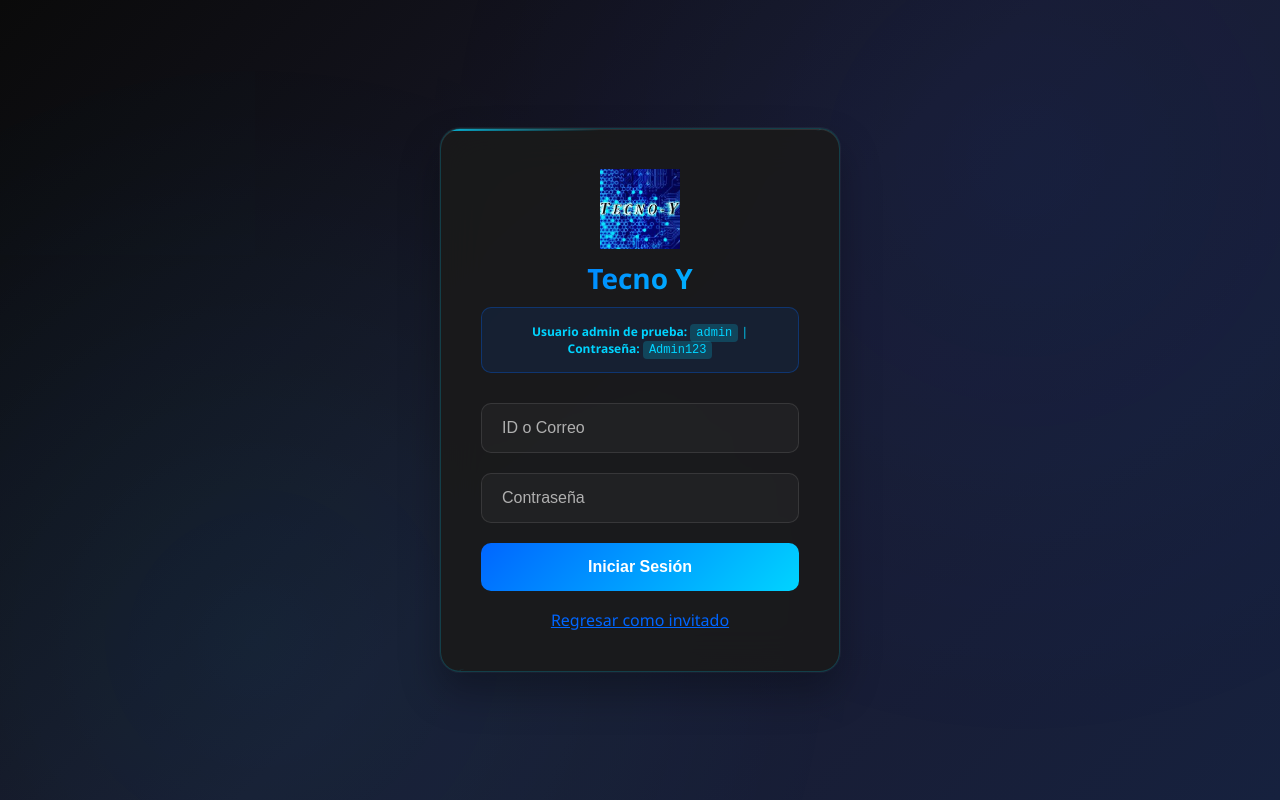
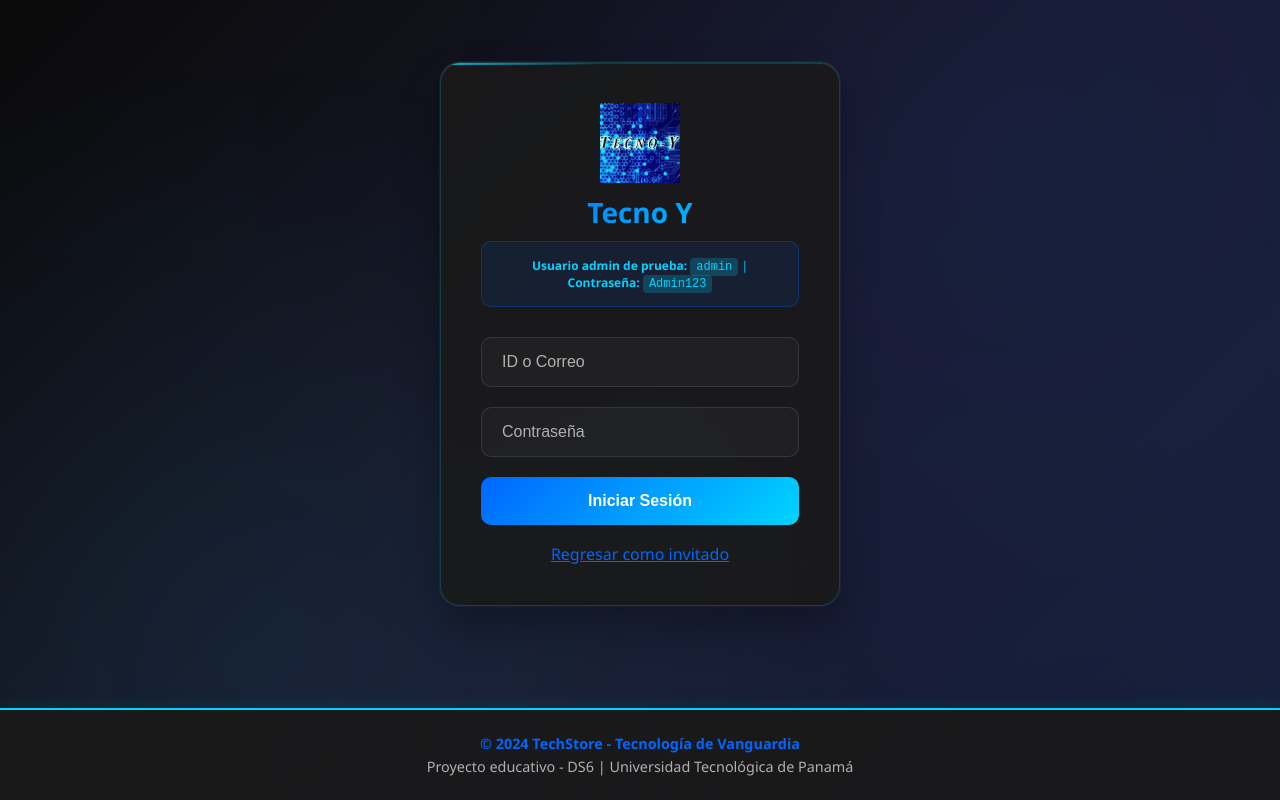
Before and after one commit to Hunter2801a/Proyecto2_ds6, a PHP site: page /php/frontend/login.php in a window 1280 px wide. Run offline with PHP 8.4, Linux system fonts and the light colour scheme.

Commit message:
footer creado para frontend

```diff
--- a/css/login.css
+++ b/css/login.css
@@ -21,11 +21,20 @@ body {
     font-family: 'Segoe UI', Tahoma, Geneva, Verdana, sans-serif;
     background: linear-gradient(135deg, var(--dark-bg) 0%, #1a1a2e 50%, #16213e 100%);
     min-height: 100vh;
+    color: var(--text-primary);
+    margin: 0;
+    padding: 0;
+    display: flex;
+    flex-direction: column;
+}
+
+/* Contenedor principal para centrar el login */
+.login-main {
+    flex: 1;
     display: flex;
     align-items: center;
     justify-content: center;
-    color: var(--text-primary);
-    overflow: hidden;
+    padding: 40px 20px;
 }
 
 /* Fondo animado */
@@ -63,7 +72,6 @@ body::before {
     position: relative;
     z-index: 1;
     overflow: hidden;
-    margin: 40px auto;
 }
 
 .login-container::before {
@@ -289,3 +297,24 @@ body::before {
 .logout-link:hover {
     color: var(--secondary-color);
 }
+
+/* Footer */
+.footer-login {
+    background: rgba(26, 26, 26, 0.95);
+    border-top: 2px solid var(--accent-glow);
+    padding: 20px 40px;
+    margin-top: 40px;
+    text-align: center;
+    box-shadow: 0 -2px 16px 0 rgba(0, 212, 255, 0.08);
+}
+
+.footer-content p {
+    margin: 4px 0;
+    color: var(--text-secondary);
+    font-size: 0.9rem;
+}
+
+.footer-content p:first-child {
+    color: var(--primary-color);
+    font-weight: 600;
+}
--- a/php/frontend/login.php
+++ b/php/frontend/login.php
@@ -21,7 +21,8 @@ if (isset($_SESSION['usuario'])) {
     <link rel="stylesheet" href="../../css/login.css">
 </head>
 <body>
-    <div class="login-container">
+    <main class="login-main">
+        <div class="login-container">
         <div class="login-header">
             <img src="../../image/logo2.png" alt="Logo Epsilon" style="width:80px;display:block;margin:0 auto 10px auto;">
             <h1 class="login-title">Tecno Y</h1>
@@ -68,11 +69,17 @@ if (isset($_SESSION['usuario'])) {
         <?php
         // Mensaje de error si lo hay
         if (isset($error)) {
-            echo '<div class="error-message">' . $error . '</div>';
-        }
-        ?>
-        <a href="logout.php" class="logout-link">Regresar como invitado</a>
-    </div>
+            echo '<div class="error-message">' . $error . '</div>';        }        ?>        <a href="landingPage.php" class="logout-link">Regresar como invitado</a>
+        </div>
+    </main>
+
+    <!-- Footer -->
+    <footer class="footer-login">
+        <div class="footer-content">
+            <p>© 2024 TechStore - Tecnología de Vanguardia</p>
+            <p>Proyecto educativo - DS6 | Universidad Tecnológica de Panamá</p>
+        </div>
+    </footer>
 
 </body>
 </html>
```
Also changed, not shown: css/categorias.css (+30 -0 lines), css/landingPage.css (+21 -0 lines), css/pag_adm.css (+30 -0 lines), css/productos.css (+30 -0 lines), php/frontend/categorias.php (+14 -2 lines), php/frontend/landingPage.php (+9 -1 lines), php/frontend/pag_adm.php (+14 -5 lines), php/frontend/productos.php (+14 -1 lines).
